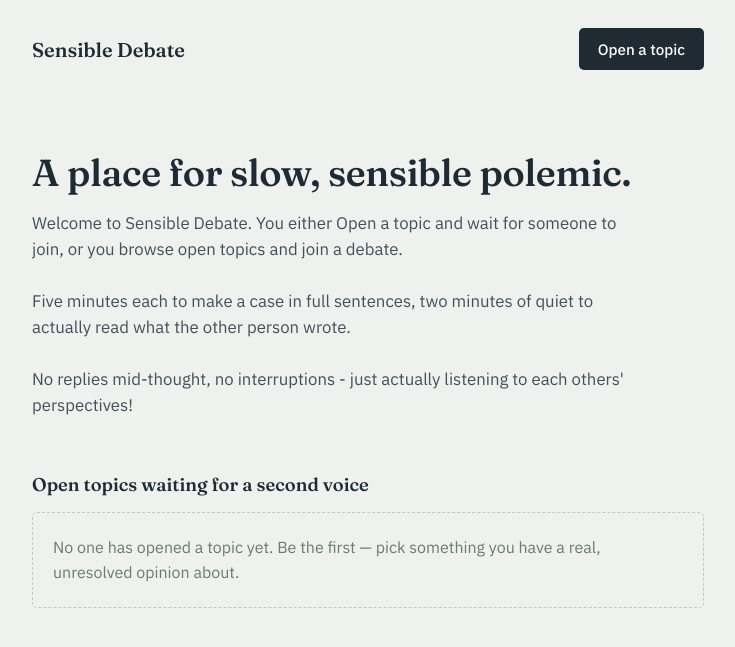
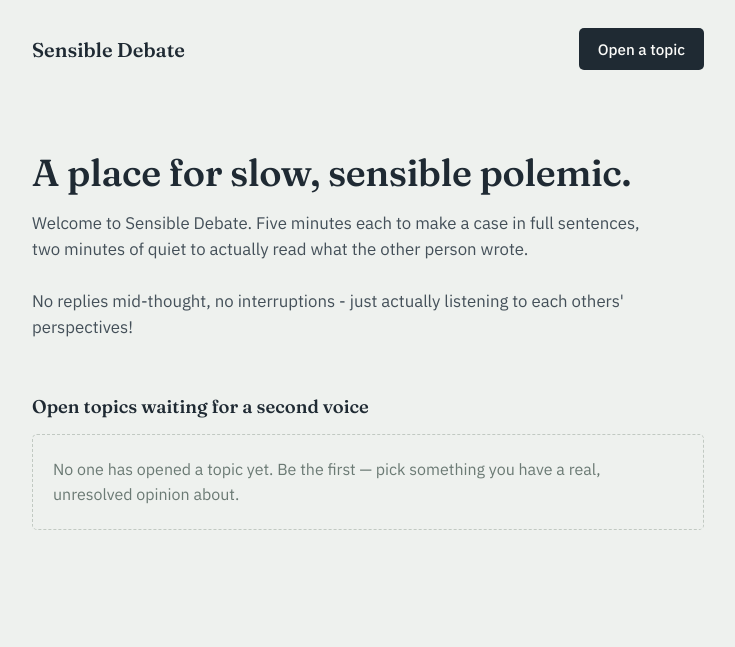
Before and after one commit to 55abhilash/sensible-debate-v2, a FastAPI app: page / in a window 1280 px wide. Shown: the top 647 px of the page, without its empty margins (272-1007 px from the left). Run offline with FastAPI, Linux system fonts and the light colour scheme; data that the repository does not hold is empty; parts of the project's set-up code (start-up, migrations or seed data) failed here and were passed over.

Commit message:
Updated index.html

```diff
--- a/app/templates/index.html
+++ b/app/templates/index.html
@@ -6,12 +6,8 @@
 <section class="hero">
   <h1>A place for slow, sensible polemic.</h1>
   <p class="lede">
-    Welcome to Sensible Debate. You either Open a topic
-    and wait for someone to join,
-    or you browse open topics and join a debate.<br><br>
-
-    Five minutes each to make a case in full sentences,
-    two minutes of quiet to actually read what
+    Welcome to Sensible Debate. Five minutes each to make a case in
+    full sentences, two minutes of quiet to actually read what
     the other person wrote.<br><br>
 
     No replies mid-thought, no interruptions -
```
